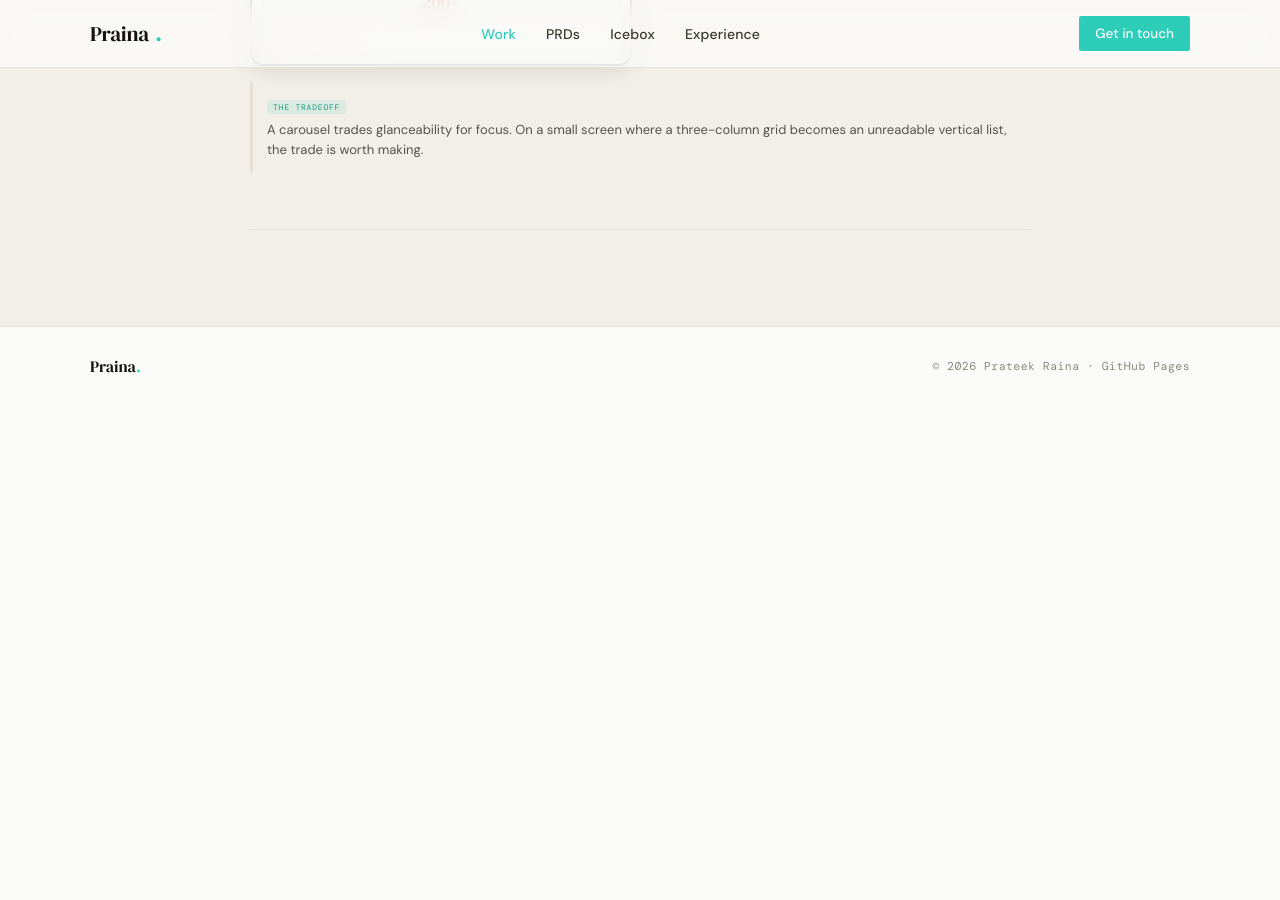
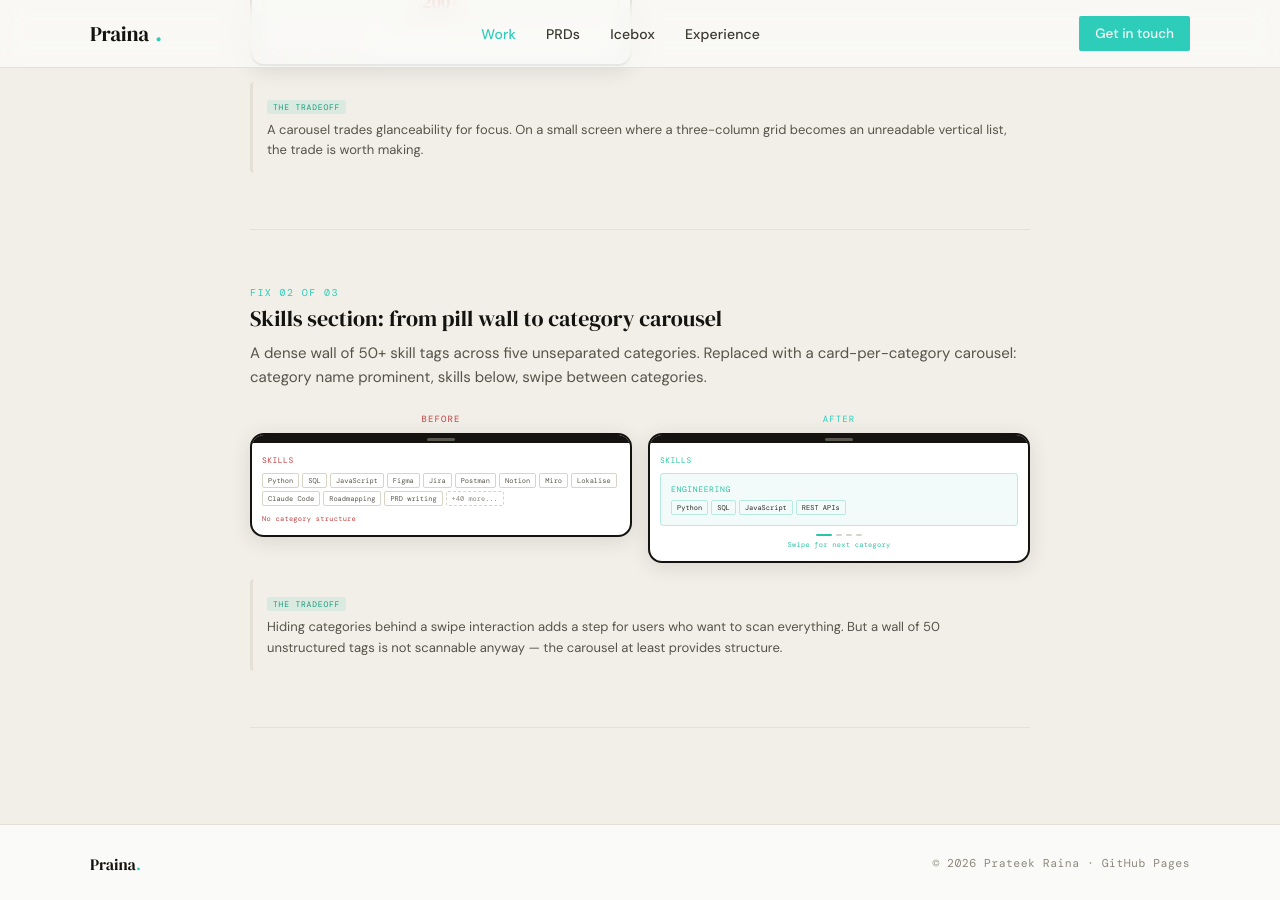
Before and after one commit to praina/praina.github.io, a Jekyll site: the page built from _case_studies/case3-mobile-redesign.html, in a window 1280 px wide and 900 px high, scrolled down 2887 px. Built offline with Jekyll 4.4.1, drawn with Linux system fonts in a browser that asks for light colours; some web fonts are replaced; before the commit the page ends 3292 px from its top, so only the background shows below that.

Commit message:
feat: case3 section 03 fix02 — skills carousel before/after

```diff
--- a/_case_studies/case3-mobile-redesign.html
+++ b/_case_studies/case3-mobile-redesign.html
@@ -430,5 +430,73 @@ order: 3
 
   <hr class="c3-fix-divider">
 
+  <!-- Fix 02 -->
+  <div class="c3-fix-block">
+    <div class="c3-fix-num">Fix 02 of 03</div>
+    <h3 class="c3-fix-title">Skills section: from pill wall to category carousel</h3>
+    <p class="c3-fix-desc">A dense wall of 50+ skill tags across five unseparated categories. Replaced with a card-per-category carousel: category name prominent, skills below, swipe between categories.</p>
+
+    <div class="c3-ba-pair">
+      <div class="c3-ba-col">
+        <div class="c3-ba-label c3-ba-label--before">Before</div>
+        <div class="c3-phone">
+          <div class="c3-phone-bar"><div class="c3-phone-dot"></div></div>
+          <div class="c3-phone-body">
+            <div style="font-family:var(--f-mono);font-size:8px;color:#C04040;letter-spacing:.06em;text-transform:uppercase;margin-bottom:8px;">Skills</div>
+            <div style="display:flex;flex-wrap:wrap;gap:3px;">
+              <span style="font-family:var(--f-mono);font-size:7px;padding:2px 5px;border:1px solid #D8D4C8;border-radius:2px;color:#5A5650;">Python</span>
+              <span style="font-family:var(--f-mono);font-size:7px;padding:2px 5px;border:1px solid #D8D4C8;border-radius:2px;color:#5A5650;">SQL</span>
+              <span style="font-family:var(--f-mono);font-size:7px;padding:2px 5px;border:1px solid #D8D4C8;border-radius:2px;color:#5A5650;">JavaScript</span>
+              <span style="font-family:var(--f-mono);font-size:7px;padding:2px 5px;border:1px solid #D8D4C8;border-radius:2px;color:#5A5650;">Figma</span>
+              <span style="font-family:var(--f-mono);font-size:7px;padding:2px 5px;border:1px solid #D8D4C8;border-radius:2px;color:#5A5650;">Jira</span>
+              <span style="font-family:var(--f-mono);font-size:7px;padding:2px 5px;border:1px solid #D8D4C8;border-radius:2px;color:#5A5650;">Postman</span>
+              <span style="font-family:var(--f-mono);font-size:7px;padding:2px 5px;border:1px solid #D8D4C8;border-radius:2px;color:#5A5650;">Notion</span>
+              <span style="font-family:var(--f-mono);font-size:7px;padding:2px 5px;border:1px solid #D8D4C8;border-radius:2px;color:#5A5650;">Miro</span>
+              <span style="font-family:var(--f-mono);font-size:7px;padding:2px 5px;border:1px solid #D8D4C8;border-radius:2px;color:#5A5650;">Lokalise</span>
+              <span style="font-family:var(--f-mono);font-size:7px;padding:2px 5px;border:1px solid #D8D4C8;border-radius:2px;color:#5A5650;">Claude Code</span>
+              <span style="font-family:var(--f-mono);font-size:7px;padding:2px 5px;border:1px solid #D8D4C8;border-radius:2px;color:#5A5650;">Roadmapping</span>
+              <span style="font-family:var(--f-mono);font-size:7px;padding:2px 5px;border:1px solid #D8D4C8;border-radius:2px;color:#5A5650;">PRD writing</span>
+              <span style="font-family:var(--f-mono);font-size:7px;padding:2px 5px;border:1px solid #D8D4C8;border-radius:2px;color:#8C8880;border-style:dashed;">+40 more...</span>
+            </div>
+            <div style="font-size:7px;color:#C04040;font-family:var(--f-mono);margin-top:8px;letter-spacing:.04em;">No category structure</div>
+          </div>
+        </div>
+      </div>
+
+      <div class="c3-ba-col">
+        <div class="c3-ba-label c3-ba-label--after">After</div>
+        <div class="c3-phone">
+          <div class="c3-phone-bar"><div class="c3-phone-dot"></div></div>
+          <div class="c3-phone-body">
+            <div style="font-family:var(--f-mono);font-size:8px;color:#2BC4A2;letter-spacing:.06em;text-transform:uppercase;margin-bottom:8px;">Skills</div>
+            <div style="background:#F3FBFA;border:1px solid rgba(43,196,162,.3);border-radius:4px;padding:10px;margin-bottom:8px;">
+              <div style="font-family:var(--f-mono);font-size:8px;color:#2BC4A2;letter-spacing:.08em;text-transform:uppercase;margin-bottom:6px;">Engineering</div>
+              <div style="display:flex;flex-wrap:wrap;gap:3px;">
+                <span style="font-family:var(--f-mono);font-size:7px;padding:2px 5px;border:1px solid rgba(43,196,162,.3);border-radius:2px;color:#2C2A25;">Python</span>
+                <span style="font-family:var(--f-mono);font-size:7px;padding:2px 5px;border:1px solid rgba(43,196,162,.3);border-radius:2px;color:#2C2A25;">SQL</span>
+                <span style="font-family:var(--f-mono);font-size:7px;padding:2px 5px;border:1px solid rgba(43,196,162,.3);border-radius:2px;color:#2C2A25;">JavaScript</span>
+                <span style="font-family:var(--f-mono);font-size:7px;padding:2px 5px;border:1px solid rgba(43,196,162,.3);border-radius:2px;color:#2C2A25;">REST APIs</span>
+              </div>
+            </div>
+            <div style="display:flex;justify-content:center;gap:4px;margin-bottom:4px;">
+              <div style="width:16px;height:2px;background:#2BC4A2;border-radius:1px;"></div>
+              <div style="width:6px;height:2px;background:#D8D4C8;border-radius:1px;"></div>
+              <div style="width:6px;height:2px;background:#D8D4C8;border-radius:1px;"></div>
+              <div style="width:6px;height:2px;background:#D8D4C8;border-radius:1px;"></div>
+            </div>
+            <div style="font-size:7px;color:#2BC4A2;font-family:var(--f-mono);text-align:center;letter-spacing:.04em;">Swipe for next category</div>
+          </div>
+        </div>
+      </div>
+    </div>
+
+    <div class="c3-tradeoff">
+      <span class="c3-tradeoff-tag">The tradeoff</span>
+      <p class="c3-tradeoff-text">Hiding categories behind a swipe interaction adds a step for users who want to scan everything. But a wall of 50 unstructured tags is not scannable anyway — the carousel at least provides structure.</p>
+    </div>
+  </div>
+
+  <hr class="c3-fix-divider">
+
 </div><!-- /.case__body -->
 </div><!-- /.detail-content -->
```
